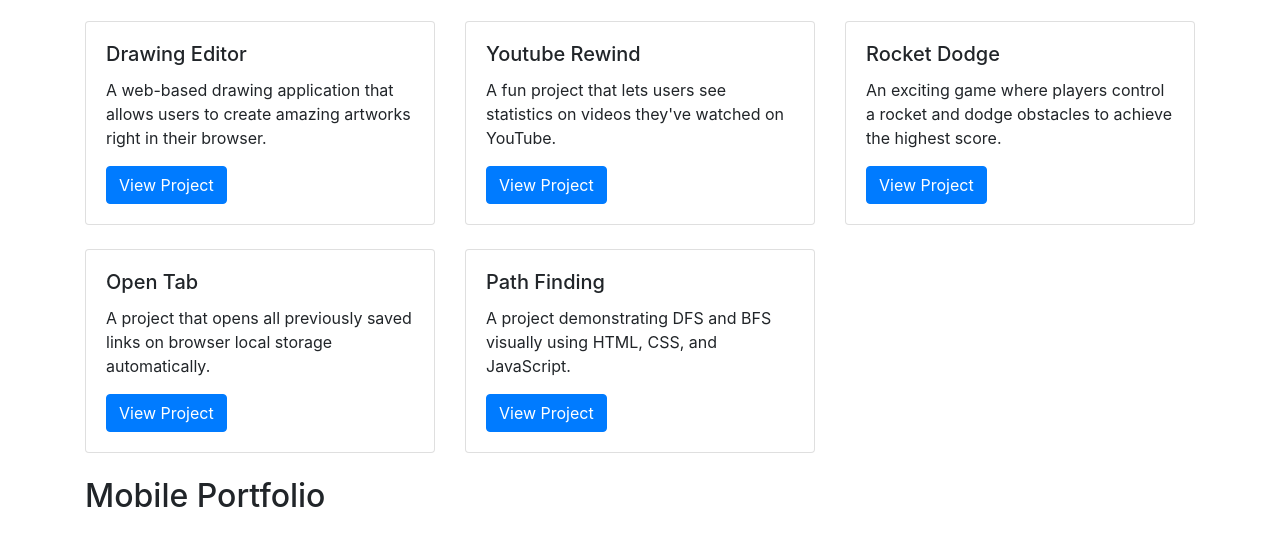
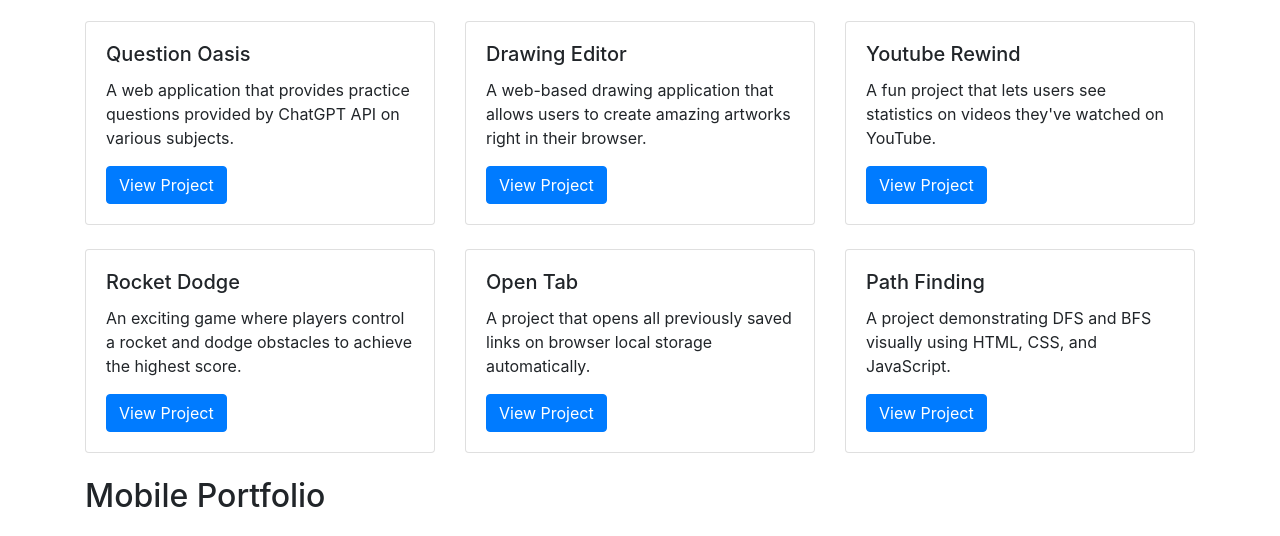
Before and after one commit to atillaturkmen/atillaturkmen.github.io, a plain HTML site: page index.html in a window 1280 px wide. Shown: the part 224-760 px from the top of the page. Drawn offline with nearby package versions, Linux system fonts and the light colour scheme.

Commit message:
Added question oasis project

```diff
--- a/index.html
+++ b/index.html
@@ -21,6 +21,17 @@
 
         <h2>Web Portfolio</h2>
         <div class="row mt-4">
+
+            <div class="col-md-4 mb-4">
+                <div class="card">
+                    <div class="card-body">
+                        <h5 class="card-title">Question Oasis</h5>
+                        <p class="card-text">A web application that provides practice questions provided by ChatGPT API on various subjects.</p>
+                        <a href="https://questionoasis.com" target="_blank" class="btn btn-primary">View Project</a>
+                    </div>
+                </div>
+            </div>
+
             <div class="col-md-4 mb-4">
                 <div class="card">
                     <div class="card-body">
```
